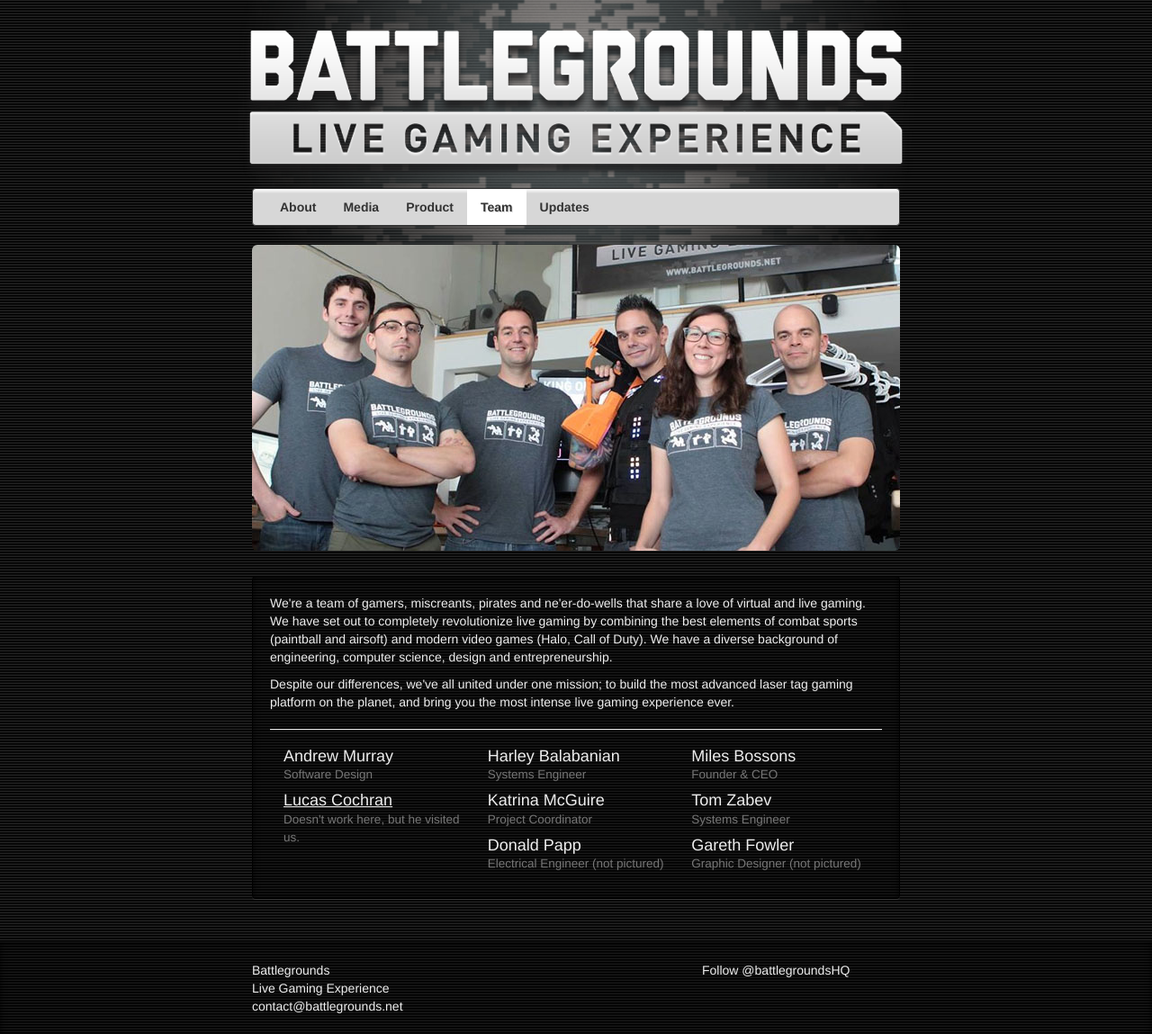
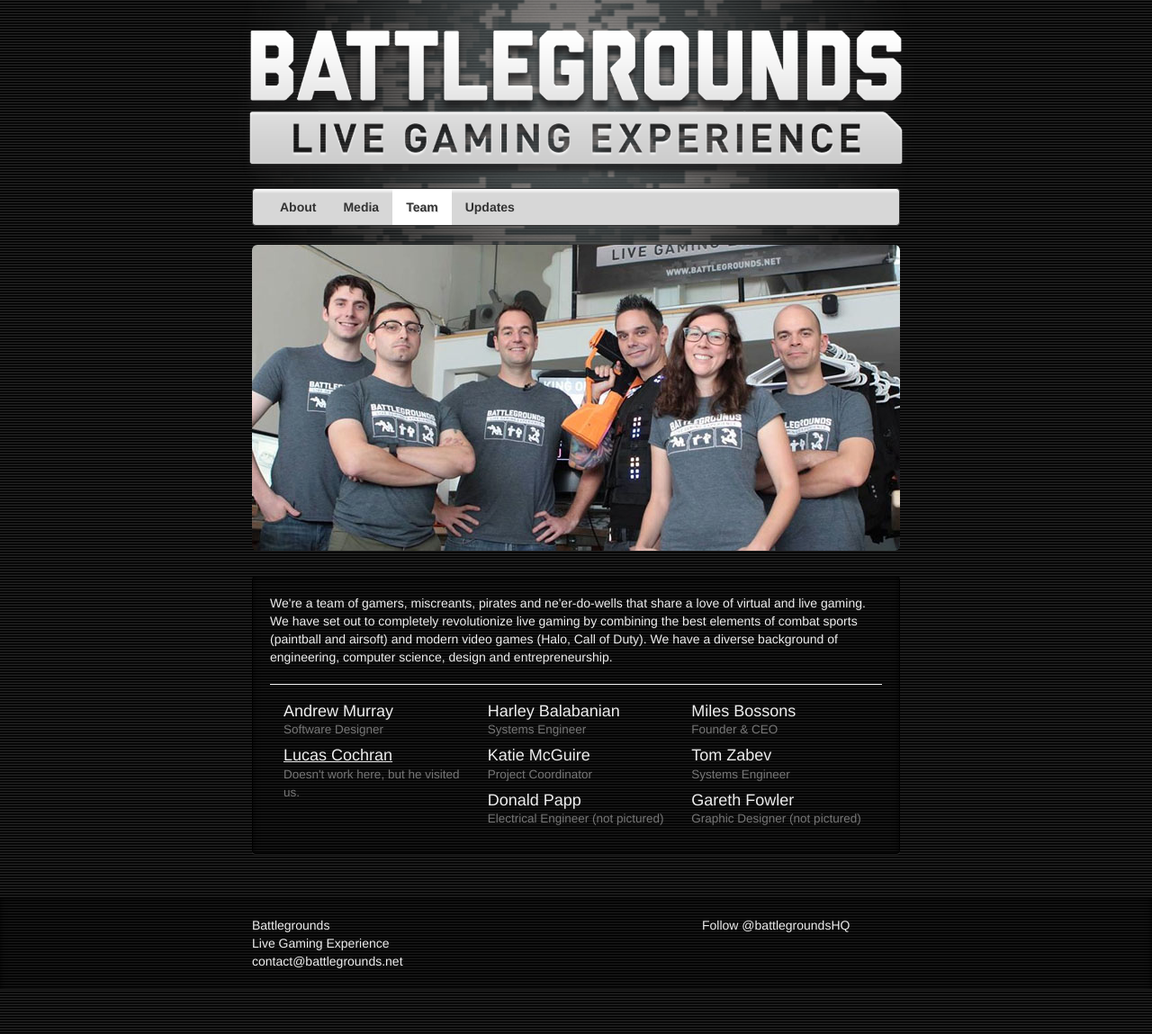
Before and after one commit to BattlegroundsLG/battlegroundslg.github.io, a Jekyll site: the page built from team.html, in a window 1280 px wide. Shown: the whole page at 90% size. Built offline with Jekyll 4.4.1, drawn with Linux system fonts in a browser that asks for light colours; nearby versions of some CDN libraries; Markdown is read by kramdown in place of the engine named in the settings; comment, search, counter and statistics services are not loaded.

Commit message:
Text changes

```diff
--- a/product.html
+++ b/product.html
@@ -1,7 +1,7 @@
 ---
 layout: default
 title: Product
-group: navigation
+group:
 permalink: product/index.html
 ---
 
--- a/team.html
+++ b/team.html
@@ -9,13 +9,12 @@ permalink: team/index.html
 
 <article id="contact" class="well clearfix">
   <p>We're a team of gamers, miscreants, pirates and ne'er-do-wells that share a love of virtual and live gaming. We have set out to completely revolutionize live gaming by combining the best elements of combat sports (paintball and airsoft) and modern video games (Halo, Call of Duty). We have a diverse background of engineering, computer science, design and entrepreneurship.</p>
-  <p>Despite our differences, we've all united under one mission; to build the most advanced laser tag gaming platform on the planet, and bring you the most intense live gaming experience ever.</p>
 
   <hr/>
 
   <h4 class="col-sm-4">
     Andrew Murray<br/>
-    <small>Software Design</small>
+    <small>Software Designer</small>
   </h4>
   <h4 class="col-sm-4">
     Harley Balabanian<br/>
@@ -30,7 +29,7 @@ permalink: team/index.html
     <small>Doesn't work here, but he visited us.</small>
   </h4>
   <h4 class="col-sm-4">
-    Katrina McGuire<br/>
+    Katie McGuire<br/>
     <small>Project Coordinator</small>
   </h4>
   <h4 class="col-sm-4">
```
